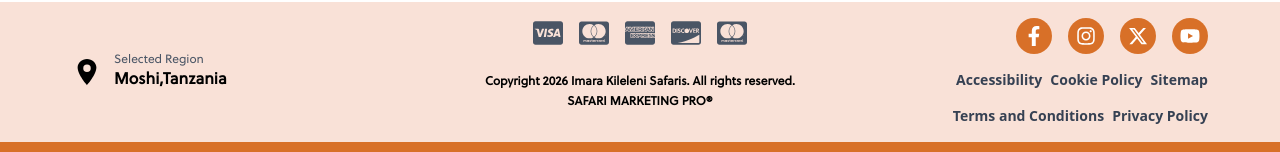
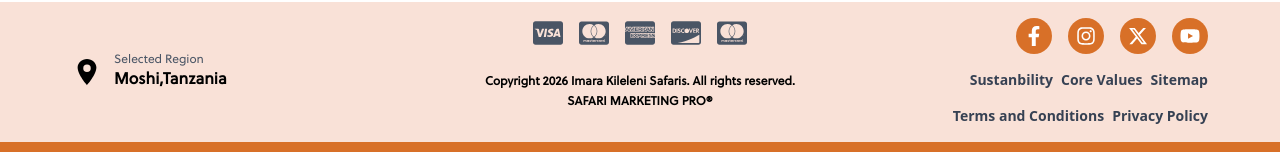
Before and after one commit to pitambar77/imarakileleni, a React (Vite) app: page / in a window 1280 px wide. Shown: the part 4365-4517 px from the top of the page. Built offline with nearby package versions, Linux system fonts and the light colour scheme; no server answers; grey boxes are pictures that could not be loaded.

Commit message:
about us image change core

```diff
--- a/src/components/Footer.jsx
+++ b/src/components/Footer.jsx
@@ -494,8 +494,8 @@ const Footer = () => {
             </div> */}
 
             <div className="flex flex-wrap justify-center md:justify-end gap-2 text-sm mt-4 font-semibold">
-              <Link to="#" className=" hover:text-[#d87028]">Accessibility</Link>
-              <Link to="#" className=" hover:text-[#d87028]">Cookie Policy</Link>
+              <Link to="sustanbility" className=" hover:text-[#d87028]">Sustanbility</Link>
+              <Link to="core-values" className=" hover:text-[#d87028]">Core Values</Link>
               <Link to="#" className=" hover:text-[#d87028]">Sitemap</Link>
             </div>
 
--- a/src/components/Navbar.jsx
+++ b/src/components/Navbar.jsx
@@ -72,6 +72,7 @@ const Navbar = () => {
         // { label: "Team", path: "/team" },
         { label: "Safari Fleet", path: "/safari-fleet" },
         { label: "Sustanbility", path: "/sustanbility" },
+         { label: "Core Values", path: "/core-values" },
       ],
     },
   ];
```
